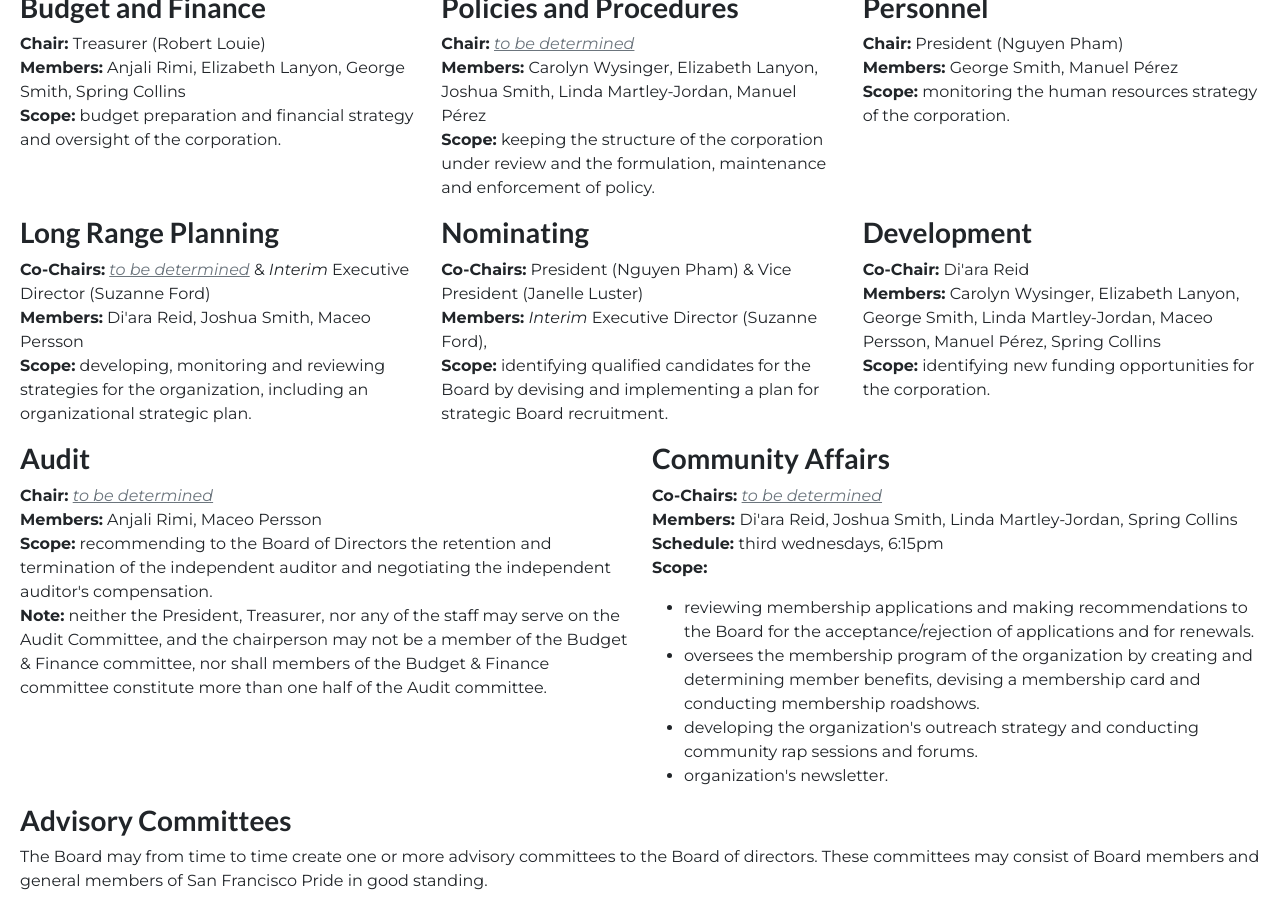
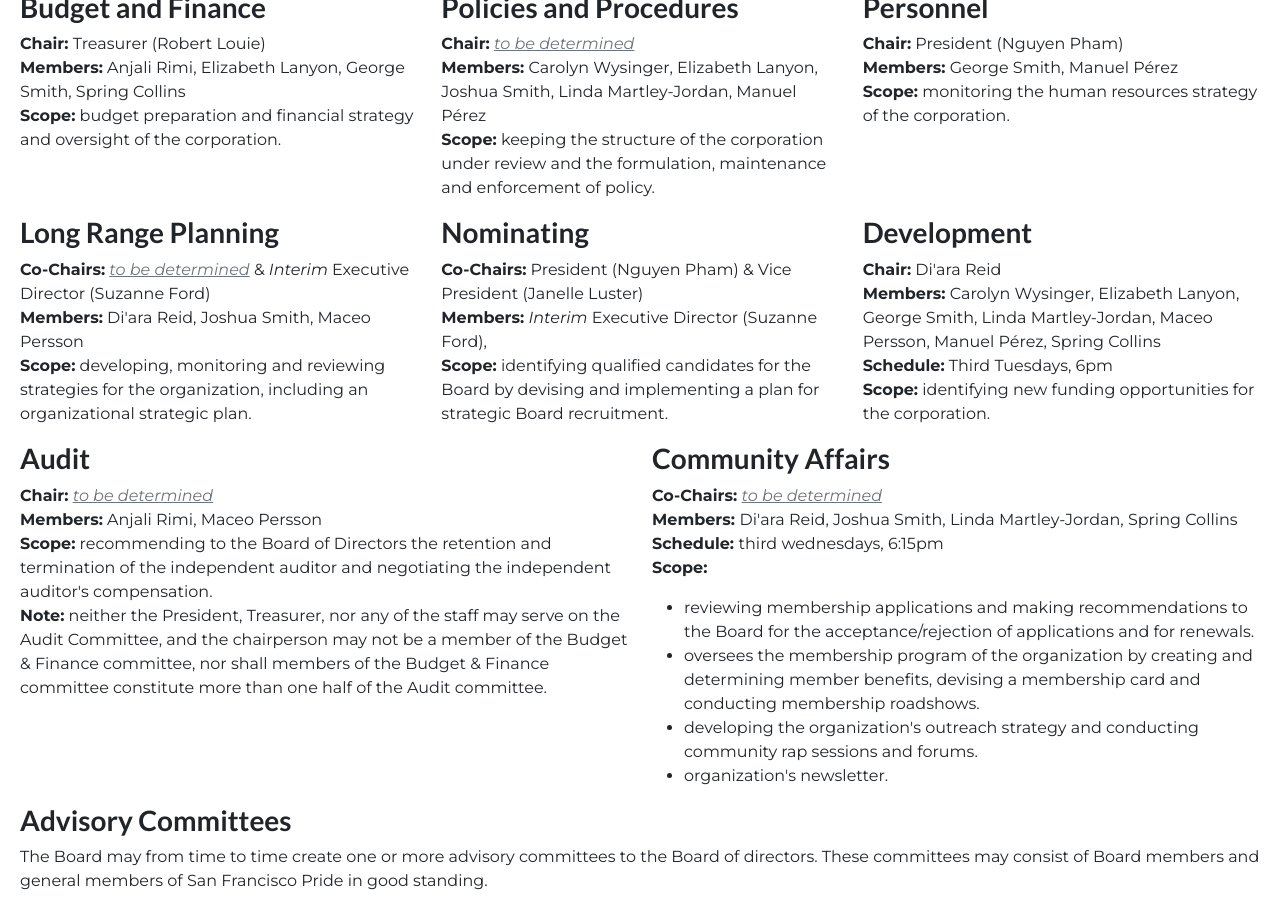
Before and after one commit to sfpride/members, a Jekyll site: the page built from board/index.html, in a window 1280 px wide and 900 px high, scrolled down 1014 px. Built offline with Jekyll 4.4.1, drawn with Linux system fonts in a browser that asks for light colours.

Commit message:
update devcom schedule

```diff
--- a/board/index.html
+++ b/board/index.html
@@ -97,9 +97,9 @@ title: Board of Directors
         <div class="col-12 col-md-4">
             <h3>Development</h3>
             <p>
-                <b>Co-Chair:</b> </b> Di'ara Reid<br>
+                <b>Chair:</b> </b> Di'ara Reid<br>
                 <b>Members:</b> {{comms.d}}<br>
-                <!-- <b>Schedule:</b> First Thursdays<br> -->
+                <b>Schedule:</b> Third Tuesdays, 6pm<br>
                 <b>Scope:</b> identifying new funding opportunities for the corporation.
             </p>
         </div>
```
